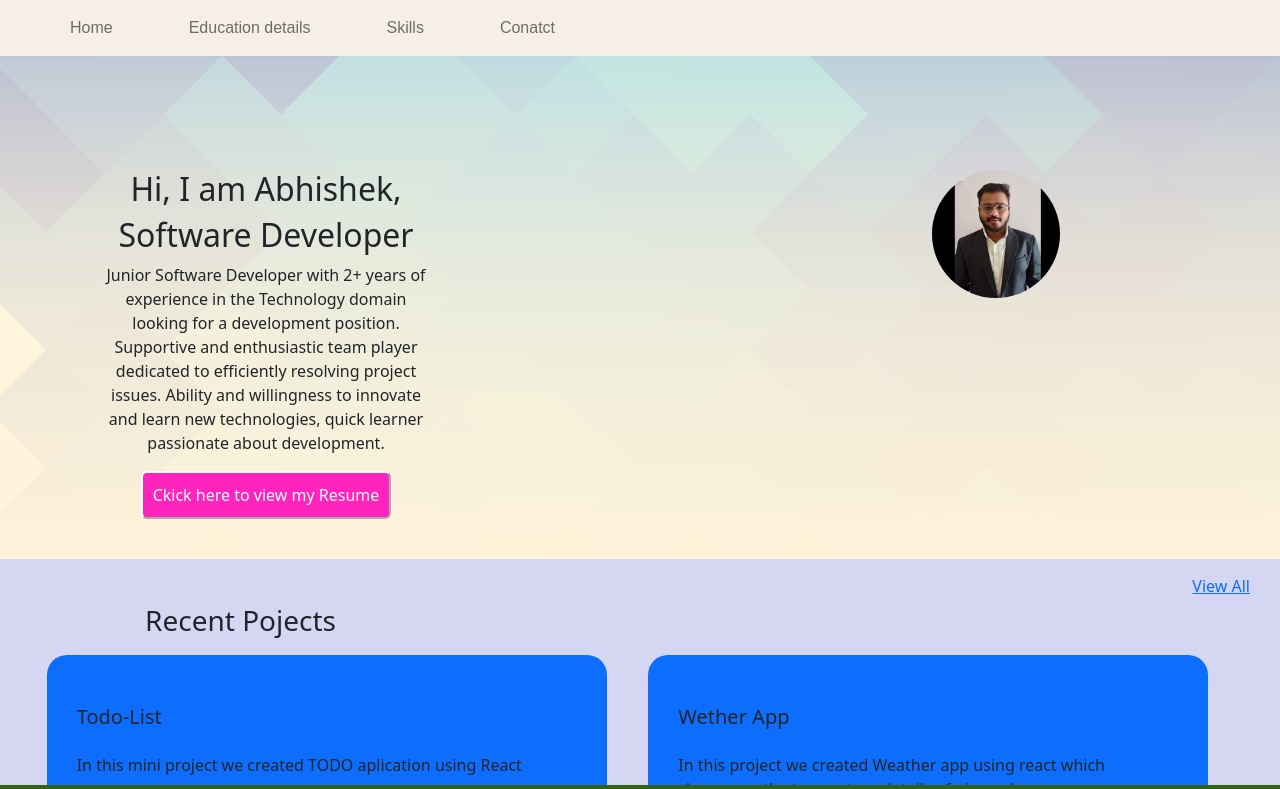
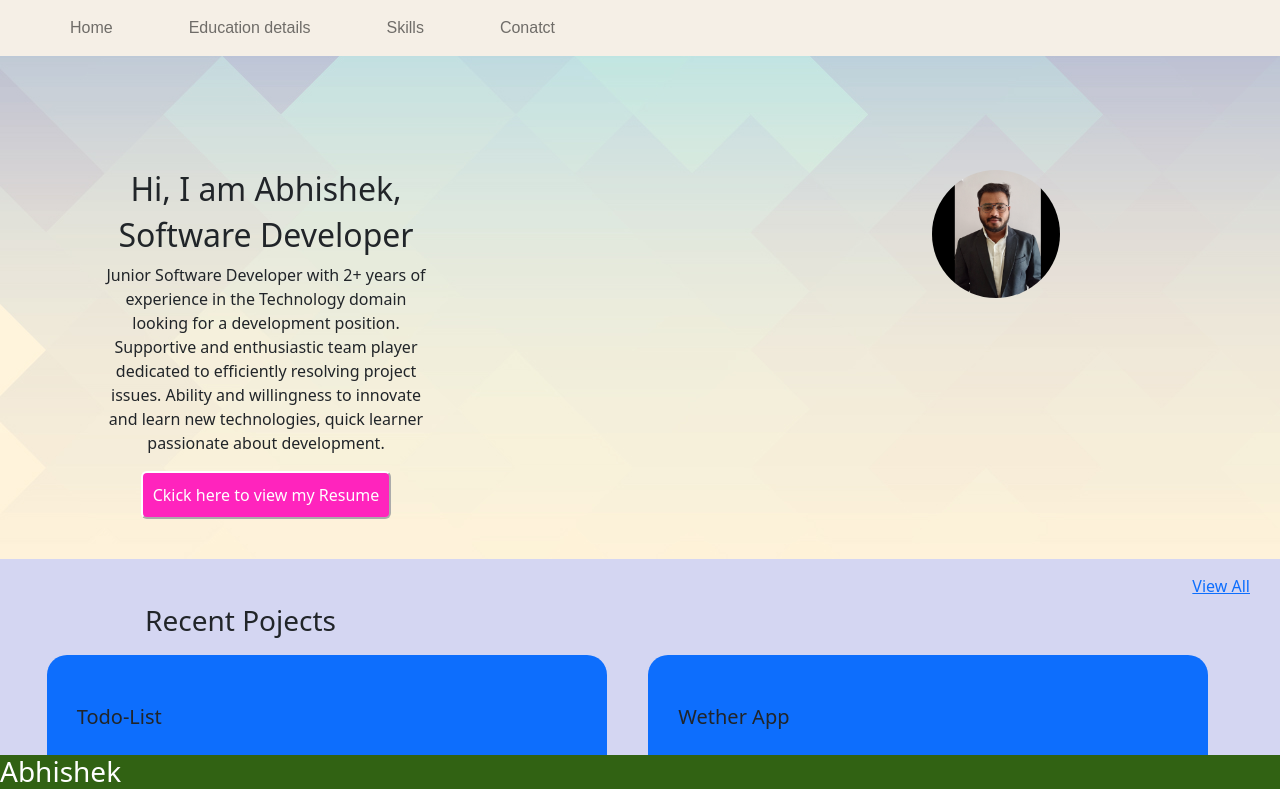
Before and after one commit to MrAbhishek07/Resume, a React (Create React App) app: page / in a window 1280 px wide. Shown: the top 789 px of the page. Built offline with nearby package versions, Linux system fonts and the light colour scheme.

Commit message:
footer changed

```diff
--- a/src/App.css
+++ b/src/App.css
@@ -130,7 +130,7 @@ th{
 
  }
  footer{
-height: 15px;
+height: 45px;
   display: flex;
  flex-wrap: wrap;
  background: #316213;
```
